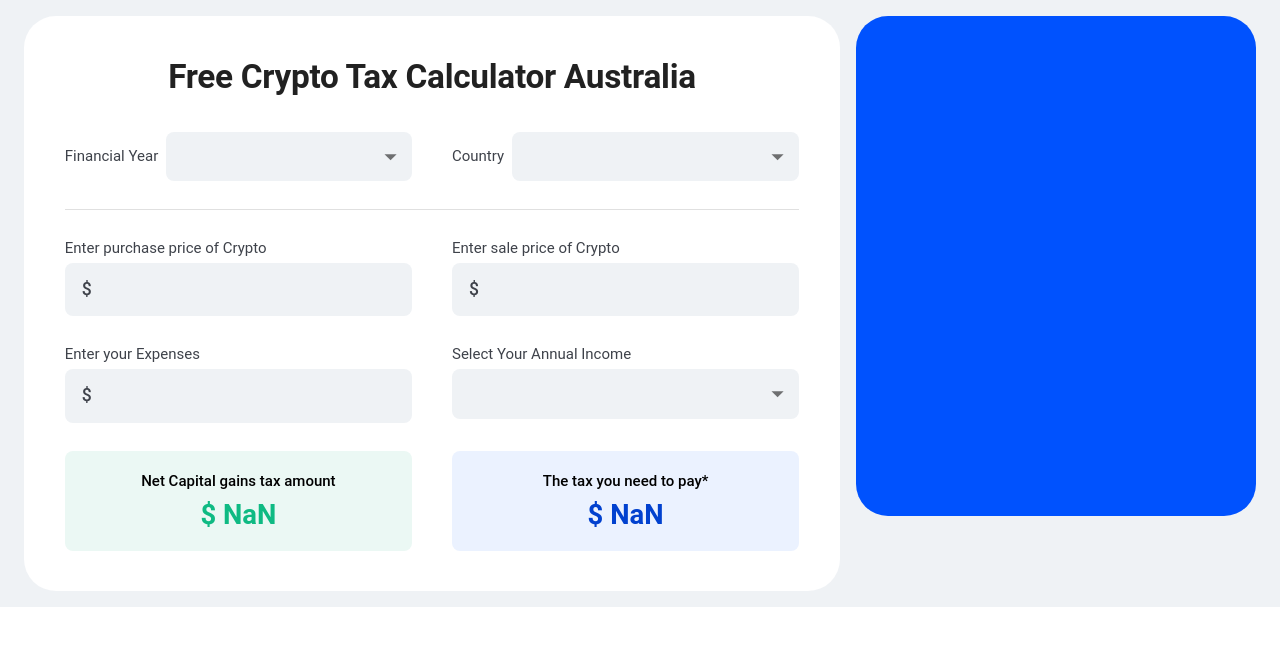
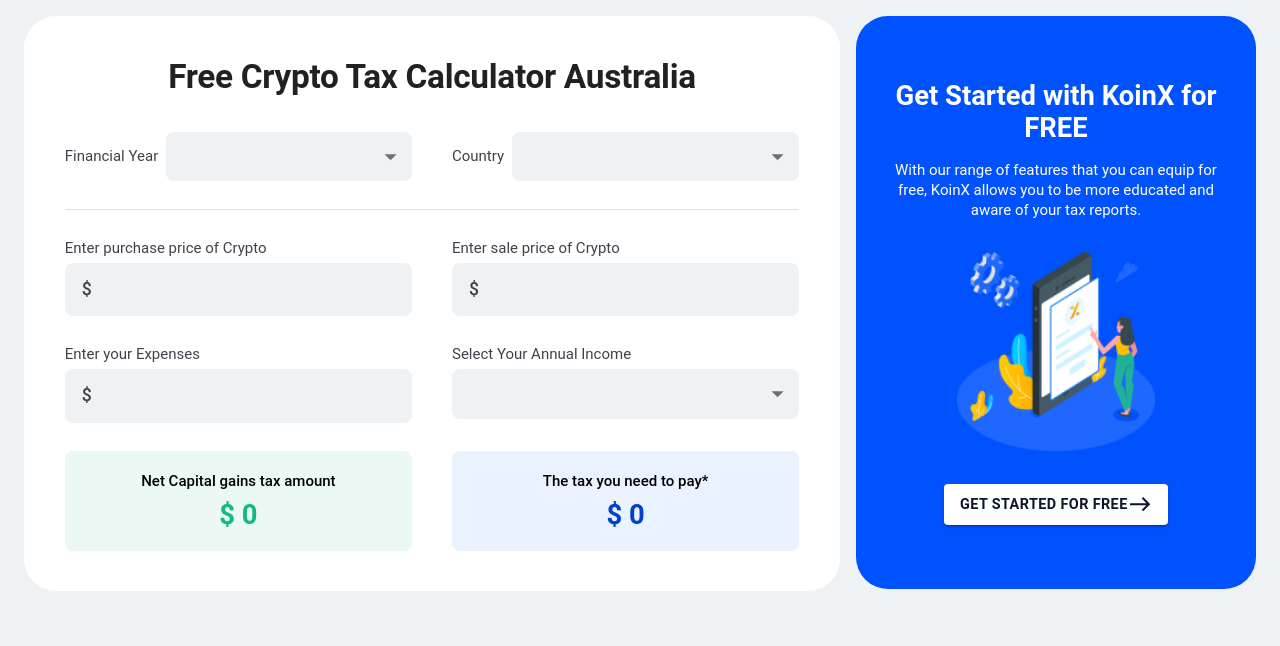
Before and after one commit to malay44/crpyto_tax_calculator, a Next.js app: page / in a window 1280 px wide. Shown: the top 646 px of the page. Built offline with nearby package versions, Linux system fonts and the light colour scheme.

Commit message:
Update app page with new features and UI improvements

```diff
--- a/app/page.tsx
+++ b/app/page.tsx
@@ -1,13 +1,18 @@
 "use client";
 import CustomInput from '@/components/CustomInput';
 import InvestmentType from '@/components/InvestmentType';
-import { Box, Divider, SelectChangeEvent, Typography } from '@mui/material';
+import { Box, Button, Divider, Hidden, SelectChangeEvent, Typography } from '@mui/material';
 import React, { useEffect, useState } from 'react';
 import DropDown from '@/components/DropDown';
 import Grid2 from '@mui/material/Unstable_Grid2/Grid2';
 import ResultBox from '@/components/ResultBox';
 import { Inter } from 'next/font/google'
+import Image from 'next/image';
+import advertImage from '@/public/Frame.png';
+import { ArrowBack, ArrowForwardIos, ArrowForwardRounded, East } from '@mui/icons-material';
+
 const inter = Inter({ subsets: ['latin'] })
+
 
 export default function Page() {
 
@@ -51,10 +56,10 @@
     expenses: '',
   });
   const [Output, setOutput] = useState({
-    capitalGain: '', //Capital gains amount
-    longTermGainDiscount: '', //Discount for long term gains
-    taxableCapitalGain: '', //Net Capital gains tax amount
-    taxToBepayed: '', //The tax you need to pay
+    capitalGain: '0', //Capital gains amount
+    longTermGainDiscount: '0', //Discount for long term gains
+    taxableCapitalGain: '0', //Net Capital gains tax amount
+    taxToBepayed: '0', //The tax you need to pay
   });
 
   const handleChange = (
@@ -129,11 +134,12 @@
       const taxToBePaid = netCapitalGains * taxRate;
 
       // Update the Output state
+      // if nan then replace with 0
       setOutput({
-        capitalGain: capitalGainsAmount.toFixed(2),
-        longTermGainDiscount: discountForLongTermGains.toFixed(2),
-        taxableCapitalGain: netCapitalGains.toFixed(2),
-        taxToBepayed: taxToBePaid.toFixed(2),
+        capitalGain: isNaN(capitalGainsAmount) ? '0' : capitalGainsAmount.toString(),
+        longTermGainDiscount: isNaN(discountForLongTermGains) ? '0' : discountForLongTermGains.toString(),
+        taxableCapitalGain: isNaN(netCapitalGains) ? '0' : netCapitalGains.toString(),
+        taxToBepayed: isNaN(taxToBePaid) ? '0' : taxToBePaid.toString(),
       });
     };
 
@@ -146,7 +152,8 @@
       className={inter.className}
       sx={{
         width: '100%',
-        height: '100%',
+        height: '100vh',
+        overflow: 'scroll',
         backgroundColor: { md: 'gray.light', sm: 'white' },
         display: 'flex',
         flexDirection: 'column',
@@ -200,7 +207,15 @@
                 <>
                   <Grid2 xs={12} sm={6} display={'flex'} flexDirection={{ sm: 'column' }} justifyContent={{ sm: 'flex-end' }} marginTop={'-10px'}>
                     <Typography variant="body2" fontWeight={400} color="gray.main" marginBottom={'5px'}>Tax Rate:  </Typography>
-                    <Typography variant="body2" fontWeight={400} color="gray.main" marginBottom={'5px'}>$ 5,902 + 32.5% of excess over $45,001 </Typography>
+                    <Typography variant="body2" fontWeight={400} color="gray.main" marginBottom={'5px'}>
+                      {
+                        incomeOption === '$0 - $18,200' ? '0%' :
+                          incomeOption === '$18,201 - $45,000' ? 'Nil + 19% of excess over $18,200' :
+                            incomeOption === '$45,001 - $120,000' ? '$5,092 + 32.5% of excess over $45,000' :
+                              incomeOption === '$120,001 - $180,000' ? '$29,467 + 37% of excess over $120,000' :
+                                incomeOption === '$180,001+' ? '$51,667 + 45% of excess over $180,000' : '0%'
+                      }
+                    </Typography>
                   </Grid2>
                   {investmentType === 'Long Term' &&
                     <>
@@ -228,11 +243,58 @@
             borderRadius: 8,
             aspectRatio: { md: '0.8', xs: '2' },
             backgroundColor: 'blue.main',
-            width: '100%',
             display: 'flex',
+            flexDirection: 'column',
+            gap: '2rem',
             justifyContent: 'center',
             alignItems: 'center',
-          }}></Box>
+            padding: {
+              xs: '2rem 1rem',
+              sm: '2rem 1rem',
+              md: '4rem 2rem',
+            },
+          }}>
+            <Hidden mdDown>
+            <Box sx={{ // advert box text
+              display: 'flex',
+              flexDirection: 'column',
+              gap: '1rem',
+              textAlign: 'center',
+            }}>
+              <Typography variant='h3' fontWeight={700} color="white" textAlign='center'>Get Started with KoinX for FREE</Typography>
+              <Typography variant='h5' fontWeight={400} color="white" textAlign='center'>With our range of features that you can equip for free, KoinX allows you to be more educated and aware of your tax reports.</Typography>
+            </Box>
+            </Hidden>
+            <Image src={advertImage} alt='illustration' width={200} height={200} />
+            <Hidden mdUp>
+            <Box sx={{ // advert box text
+              display: 'flex',
+              flexDirection: 'column',
+              gap: '1rem',
+              textAlign: 'center',
+            }}>
+              <Typography variant='h3' fontWeight={700} color="white" textAlign='center'>Track your portfolio & taxes</Typography>
+              <Typography variant='h5' fontWeight={400} color="white" textAlign='center'>With our range of features that you can equip for free, KoinX allows you to be more educated and aware of your tax reports.</Typography>
+            </Box>
+            </Hidden>
+            <Button
+              variant="contained"
+              disableTouchRipple
+              disableRipple
+              sx={{
+                backgroundColor: 'white',
+                color: 'gray.dark',
+                fontWeight: 600,
+                fontSize: '0.9rem',
+                padding: '0.5rem 1rem',
+                '&:hover': {
+                  backgroundColor: 'white',
+                  color: 'gray.dark',
+                },
+              }}>
+                {window.innerWidth < 900 ? 'Sign up at KoinX for free' : 'Get Started for free'} <East fontSize='small'/>
+              </Button>
+          </Box>
         </Grid2>
       </Grid2>
     </Box>
--- a/components/CustomInput.tsx
+++ b/components/CustomInput.tsx
@@ -45,10 +45,11 @@
     title?: string;
     val: string;
     disabled?: boolean;
+    placeholder?: string;
     handleChange?: (event: React.ChangeEvent<HTMLInputElement>) => void;
 }
 
-export default function CustomizedInputs({ title, val, disabled, handleChange }: CustomizedInputsProps) {
+export default function CustomizedInputs({ title, val, disabled, handleChange, placeholder }: CustomizedInputsProps) {
     return (
         <FormControl fullWidth disabled={disabled} variant="standard">
             <Typography variant="h5" fontWeight={400} color="gray.main">{title}</Typography>
@@ -57,6 +58,7 @@
                 sx={BootstrapInputStyle}
                 value={val}
                 onChange={handleChange}
+                placeholder={placeholder}
                 id="bootstrap-input"
                 startAdornment={<InputAdornment className='hehe' position="start">$</InputAdornment>}
             />
```
Also changed, not shown: app/exp/page.tsx (deleted, +0 -55 lines), public/Frame.png (added).
